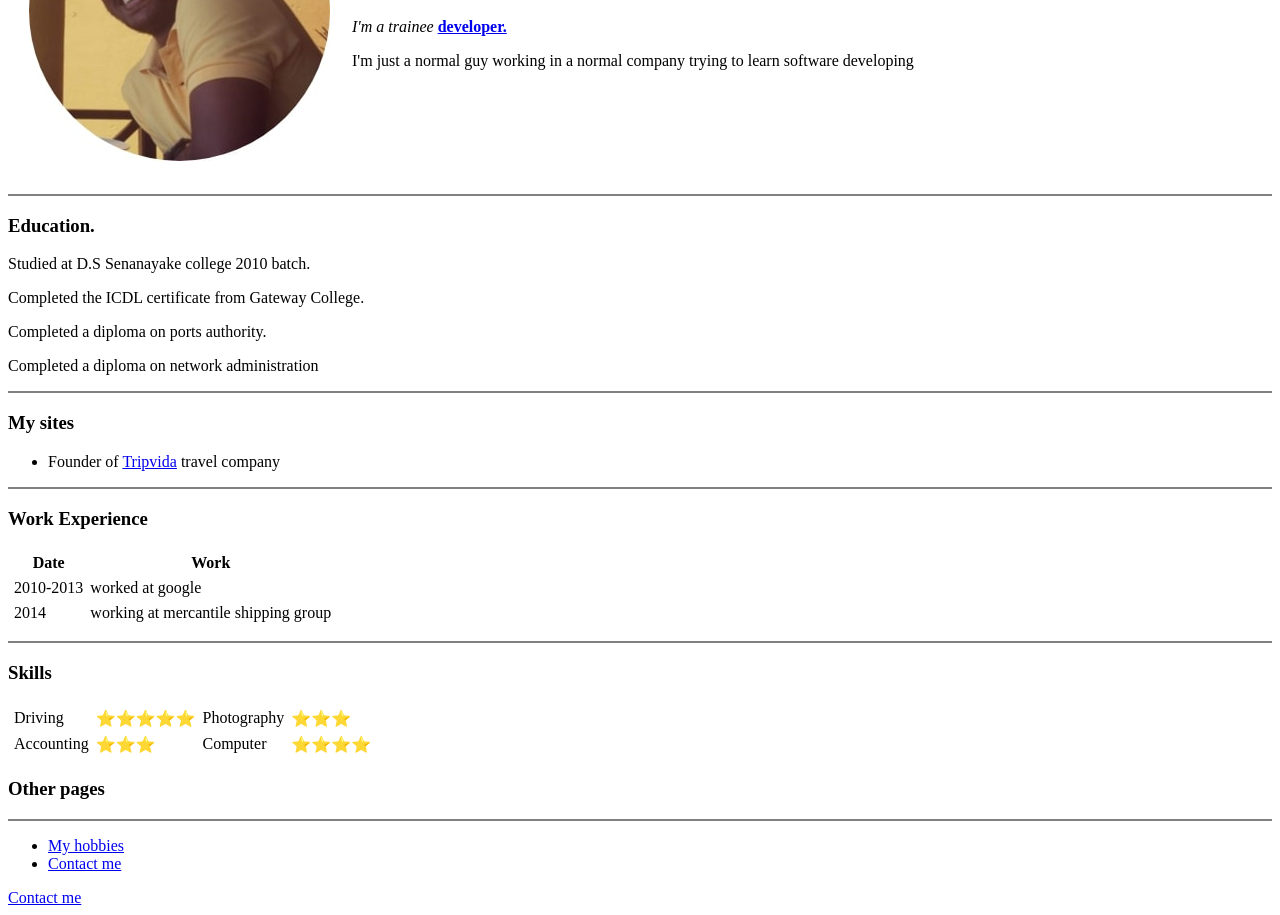
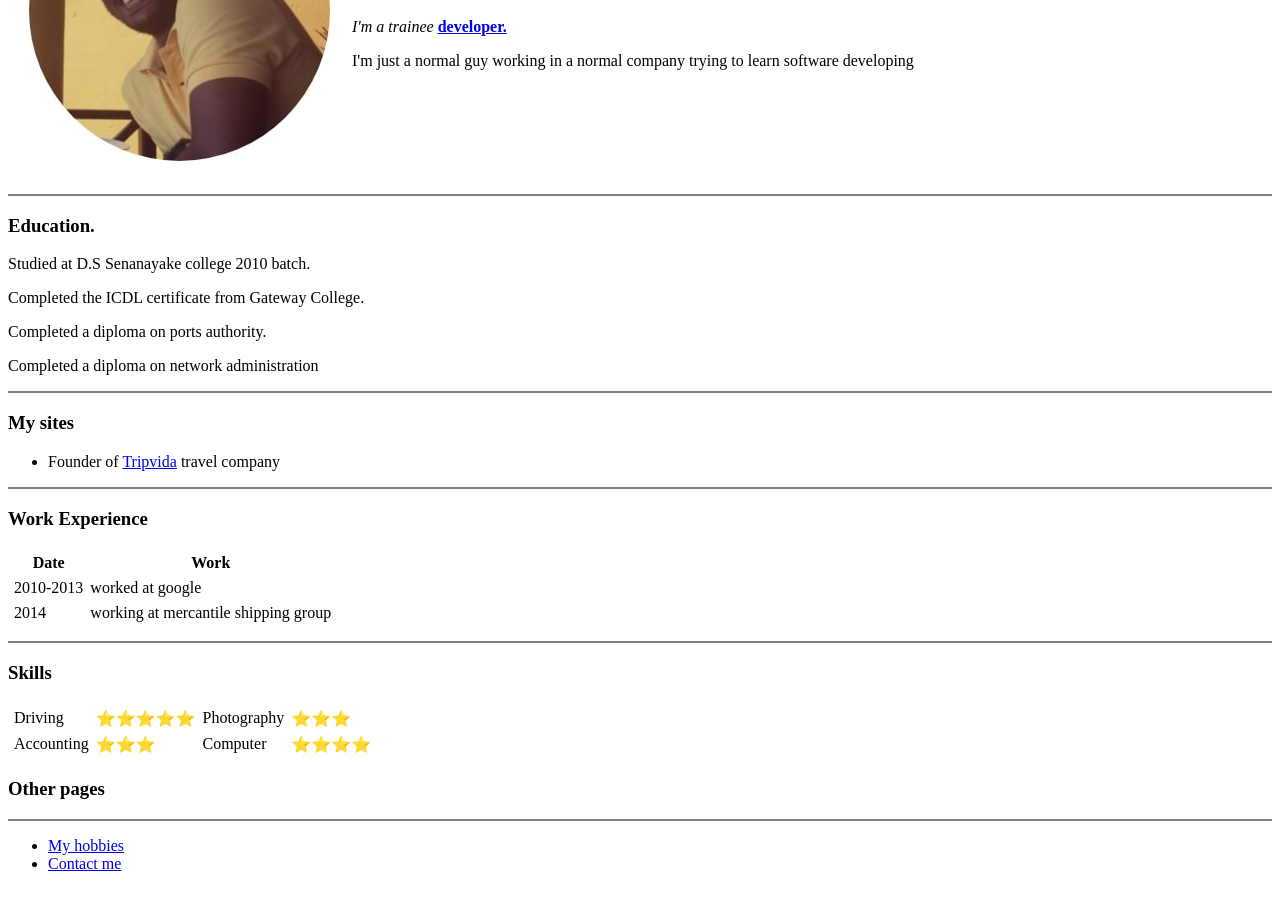
Before and after one commit to lakshan190/cv, a plain HTML site: page index.html in a window 1280 px wide. Shown: the part 169-1084 px from the top of the page. After the commit the page ends 1058 px from the top, so only its background shows below. Drawn offline with Linux system fonts and the light colour scheme; files whose address does not match are found by name.

Commit message:
Update index.html

```diff
--- a/index.html
+++ b/index.html
@@ -92,7 +92,7 @@
 
   </ul>
 
-  <a target="_blank" href="C:\Users\Admin\Desktop\WebDev\personal site\contactme.html">Contact me</a>
+
 
 </body>
 
```
